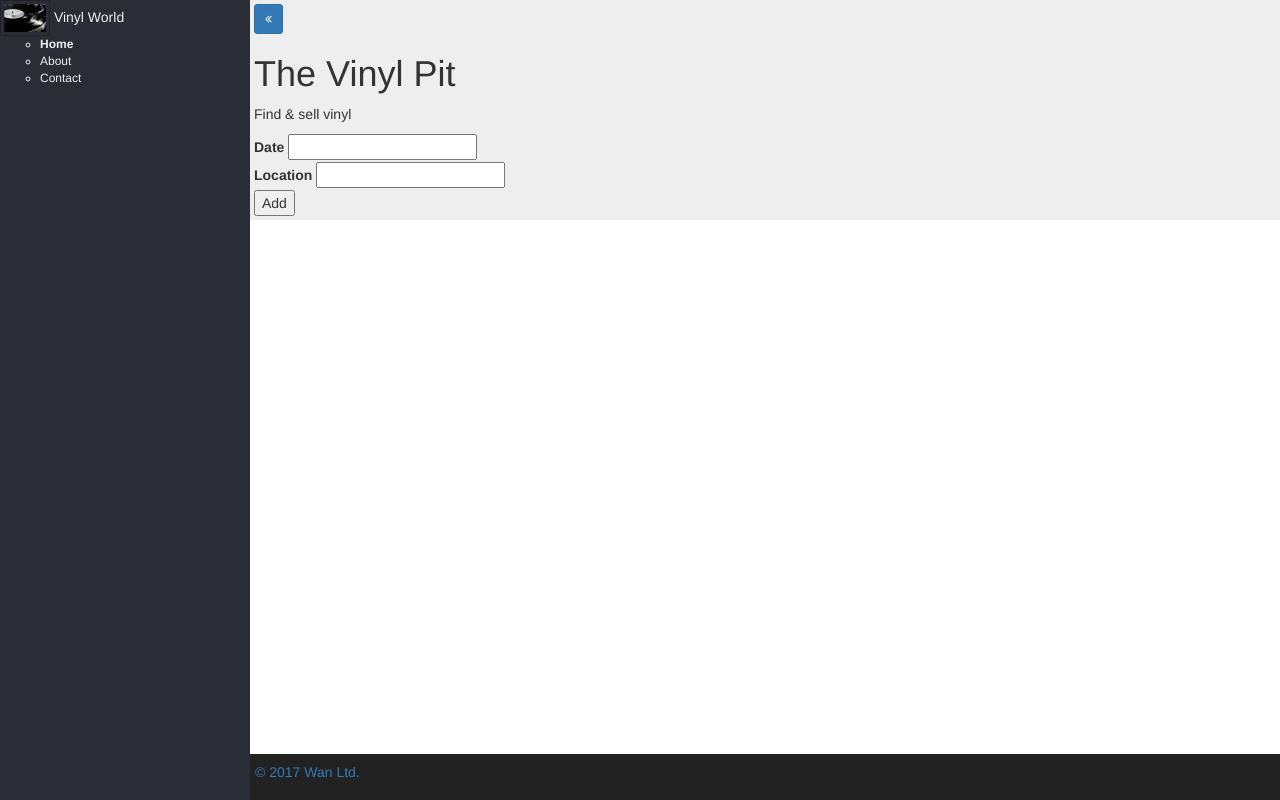
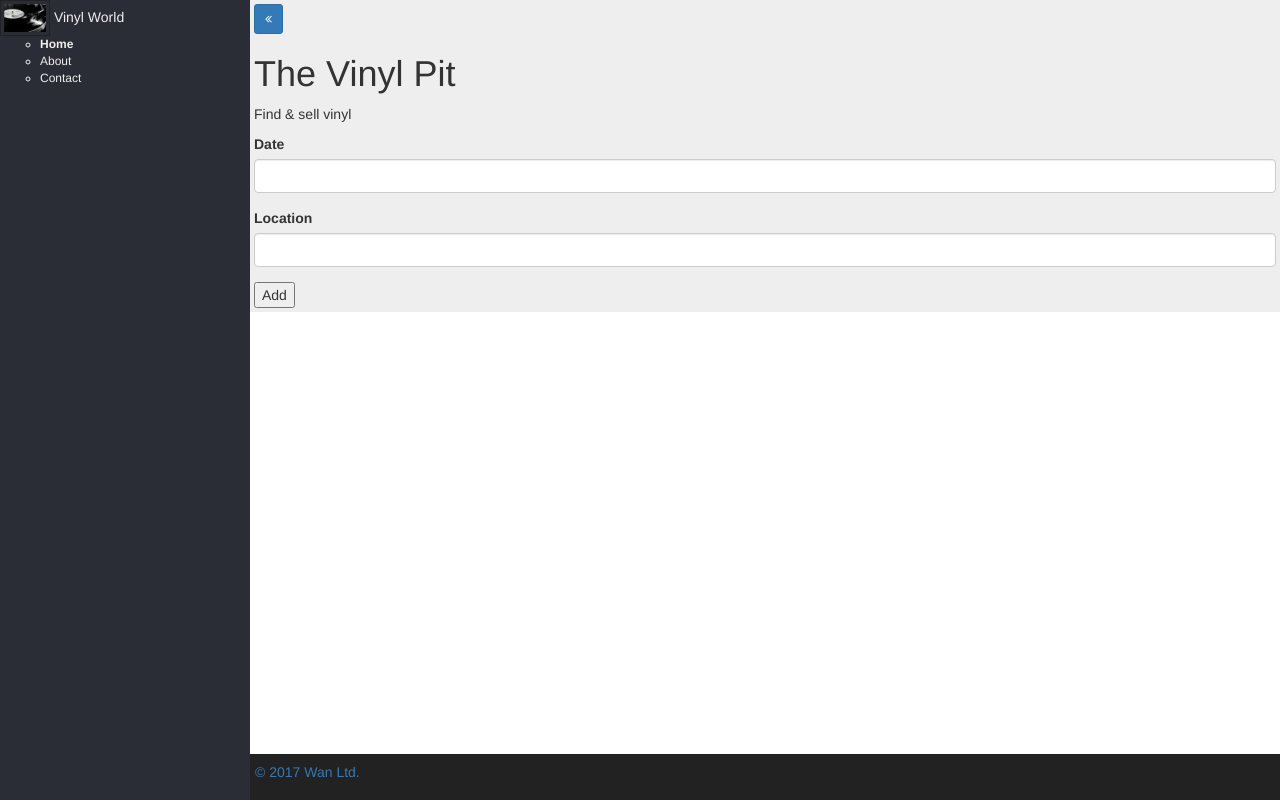
Before and after one commit to Wanis23/TheWorld, an ASP.NET Core app: page / in a window 1280 px wide. Run offline with ASP.NET Core 8, Linux system fonts and the light colour scheme; some libraries are stand-ins or nearby versions.

Commit message:
form group

```diff
--- a/TheWorld/Views/App/Index.cshtml
+++ b/TheWorld/Views/App/Index.cshtml
@@ -6,14 +6,14 @@
 <p>Find & sell vinyl</p>
 
 <form>
-   <div>
+   <div class="form-group">
      <label>Date</label>
-     <input />
+     <input class="form-control" />
    </div>
 
-   <div>
+   <div class="form-group">
      <label>Location</label>
-     <input />
+     <input class="form-control" />
    </div>
 
    <div><input type="submit" value="Add" /></div>
```
